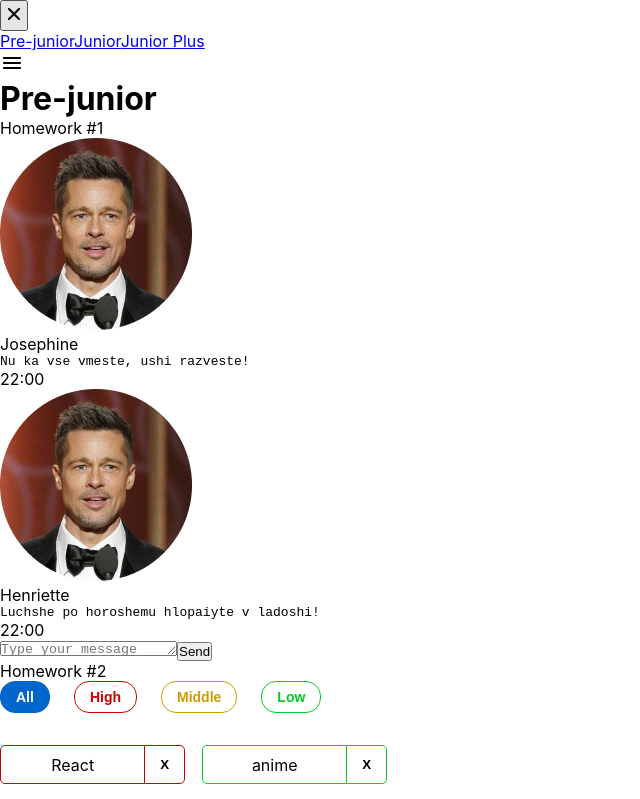
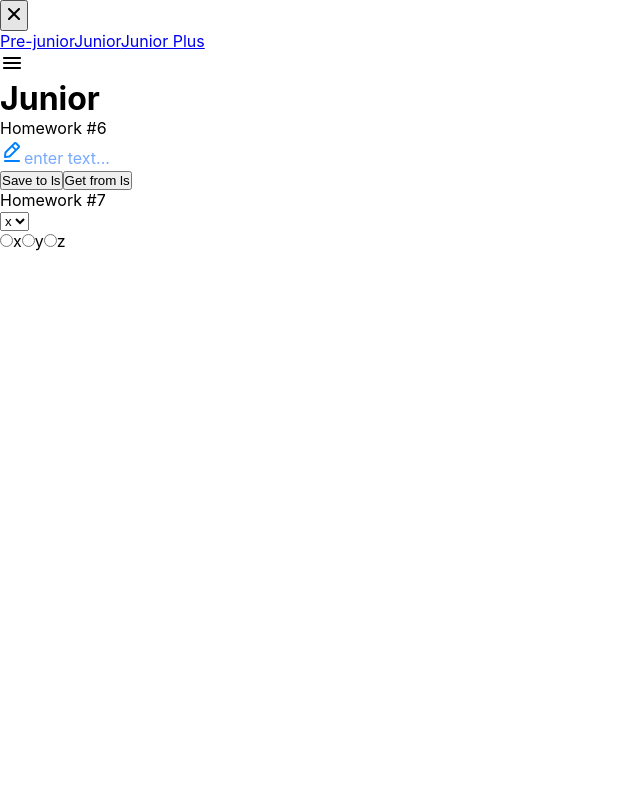
Before and after one commit to nikitenus/ACHW, a React (Create React App) app: page /#/junior in a window 1280 px wide. Before the commit this address led to /#/pre-junior. Shown: the top 799 px of the page, without its empty margins (0-640 px from the left). Built offline with nearby package versions, Linux system fonts and the light colour scheme.

Commit message:
super select and radio components (7)

```diff
--- a/src/s2-homeworks/hw05/pages/Junior.tsx
+++ b/src/s2-homeworks/hw05/pages/Junior.tsx
@@ -1,5 +1,6 @@
 import React from 'react'
 import HW6 from "../../hw06/HW6";
+import HW7 from "../../hw07/HW7";
 // import HW6 from '../../hw06/HW6'
 // import HW7 from '../../hw07/HW7'
 // import HW8 from '../../hw08/HW8'
@@ -9,7 +10,7 @@ function Junior() {
     return (
         <div id={'hw5-page-junior'}>
             <HW6 />
-            {/*<HW7 />*/}
+            <HW7 />
             {/*<HW8 />*/}
             {/*<HW9 />*/}
         </div>
--- a/src/s2-homeworks/hw07/common/c5-SuperSelect/SuperSelect.tsx
+++ b/src/s2-homeworks/hw07/common/c5-SuperSelect/SuperSelect.tsx
@@ -36,7 +36,8 @@ const SuperSelect: React.FC<SuperSelectPropsType> = ({
         : [] // map options with key
 
     const onChangeCallback = (e: ChangeEvent<HTMLSelectElement>) => {
-        // делают студенты
+        onChange && onChange(e)
+        onChangeOption && onChangeOption(e.currentTarget.value)
     }
 
     const finalSelectClassName = s.select + (className ? ' ' + className : '')
--- a/src/s2-homeworks/hw07/common/c6-SuperRadio/SuperRadio.tsx
+++ b/src/s2-homeworks/hw07/common/c6-SuperRadio/SuperRadio.tsx
@@ -35,7 +35,8 @@ const SuperRadio: React.FC<SuperRadioPropsType> = ({
     ...restProps
 }) => {
     const onChangeCallback = (e: ChangeEvent<HTMLInputElement>) => {
-        // делают студенты
+        onChange && onChange(e)
+        onChangeOption && onChangeOption(e.currentTarget.value)
     }
 
     const finalRadioClassName = s.radio + (className ? ' ' + className : '')
@@ -48,8 +49,9 @@ const SuperRadio: React.FC<SuperRadioPropsType> = ({
                       id={id + '-input-' + o.id}
                       className={finalRadioClassName}
                       type={'radio'}
-                      // name, checked, value делают студенты
-
+                      name={name}
+                      checked={o === value}
+                      value={o.id}
                       onChange={onChangeCallback}
                       {...restProps}
                   />
```
Also changed, not shown: src/s2-homeworks/hw07/HW7.tsx (+4 -4 lines). Lines whose indentation alone changed are shown as unchanged.
